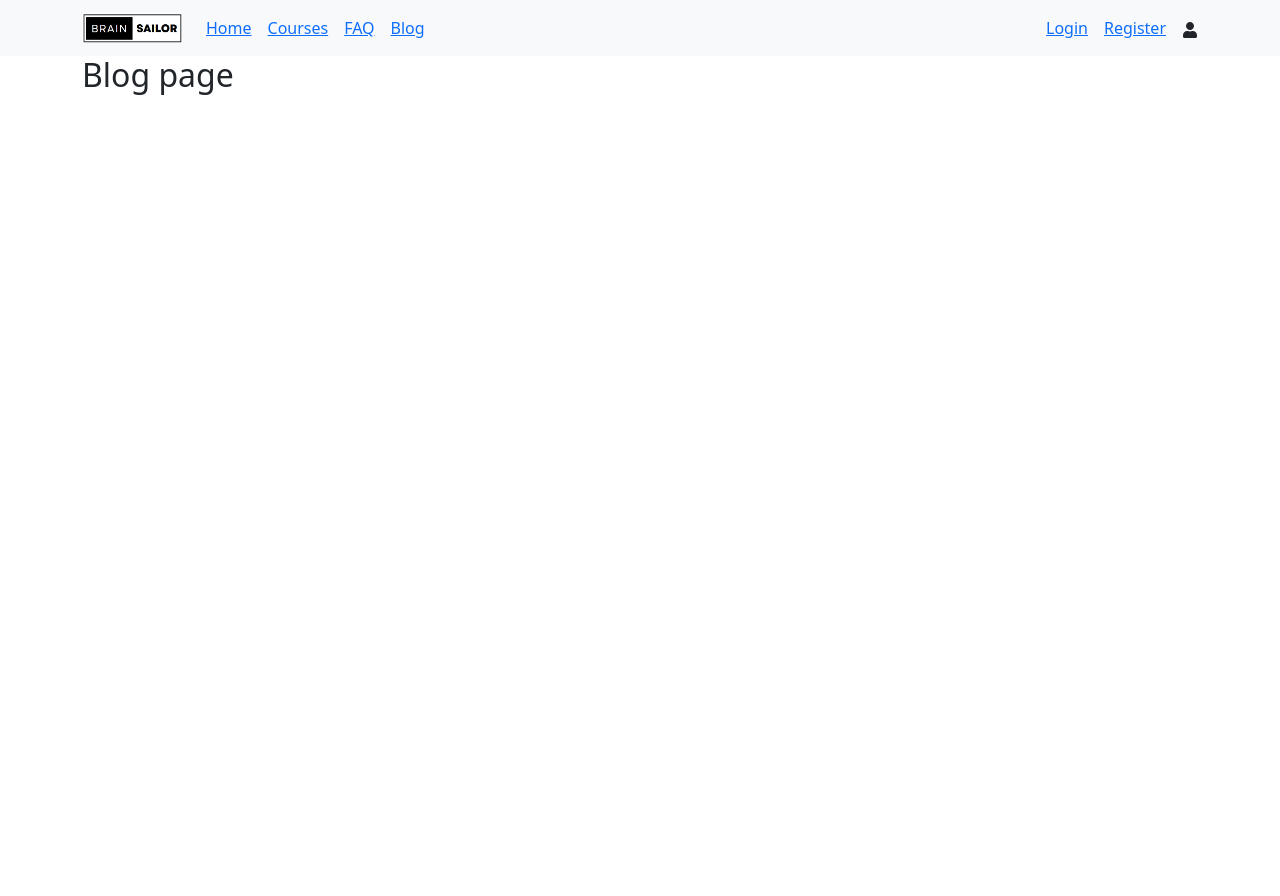
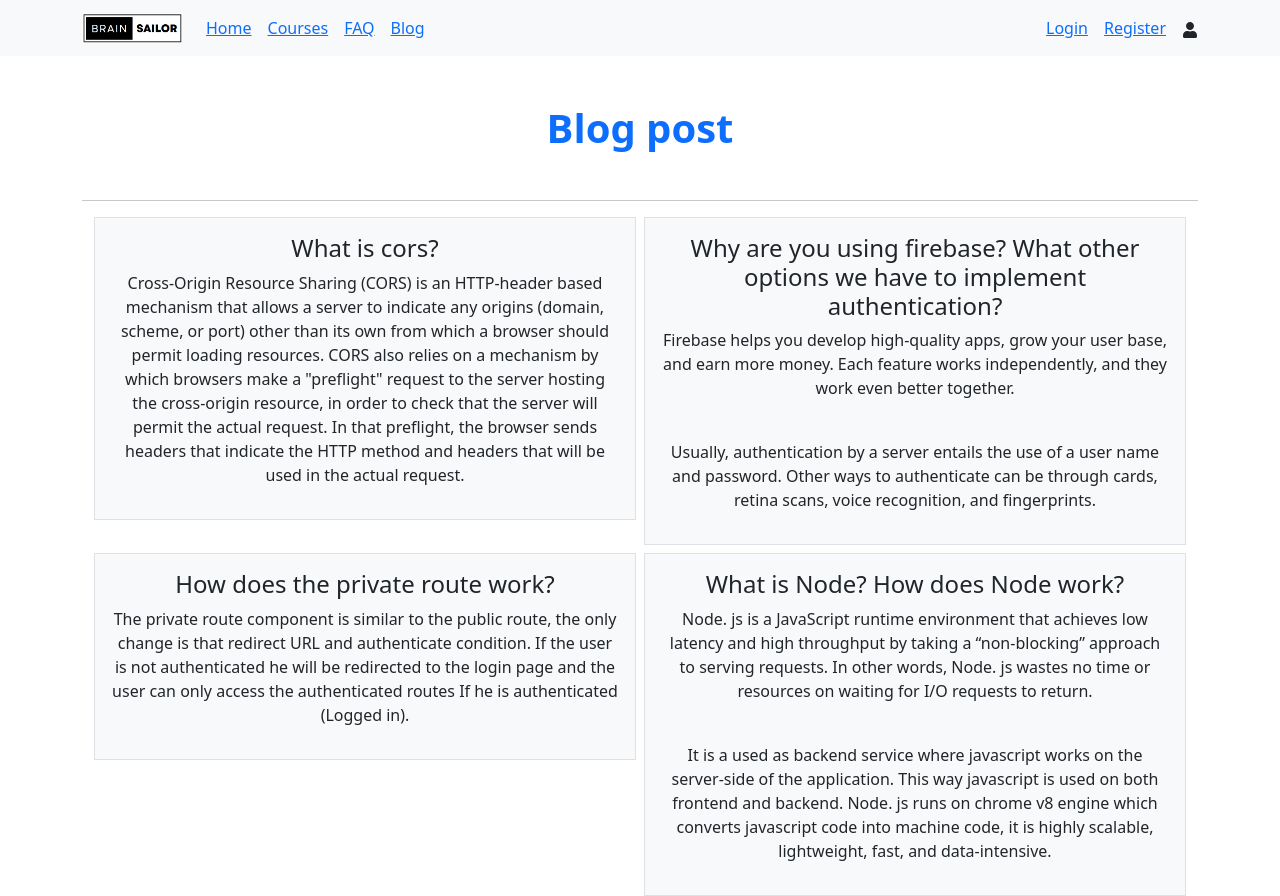
Before and after one commit to SayemAbdullah1/brain-sailor-client, a React (Create React App) app: page /blog in a window 1280 px wide. Before the commit the page ends 800 px from the top, so only its background shows below. Built offline with nearby package versions, Linux system fonts and the light colour scheme; no server answers.

Commit message:
update blog post

```diff
--- a/src/componants/pages/Blog/Blog.js
+++ b/src/componants/pages/Blog/Blog.js
@@ -5,7 +5,44 @@ const Blog = () => {
     return (
         <div>
             <Container>
-                <h2>Blog page</h2>
+                <h1 className='text-center mt-5 mb-5 fw-bold text-primary'>Blog post</h1>
+                <hr />
+                <div className="container text-center">
+                    <div className="row g-2">
+                        <div className="col-12 col-lg-6">
+                            <div className="p-3 border bg-light">
+                                <h4>What is cors?</h4>
+                                <p>Cross-Origin Resource Sharing (CORS) is an HTTP-header based mechanism that allows a server to indicate any origins (domain, scheme, or port) other than its own from which a browser should permit loading resources. CORS also relies on a mechanism by which browsers make a "preflight" request to the server hosting the cross-origin resource, in order to check that the server will permit the actual request. In that preflight, the browser sends headers that indicate the HTTP method and headers that will be used in the actual request.</p>
+                                </div>
+                        </div>
+                        <div className="col-12 col-lg-6">
+                            <div className="p-3 border bg-light">
+                                <h4>Why are you using firebase? What other options we have to implement authentication?</h4>
+                                <p>Firebase helps you develop high-quality apps, grow your user base, and earn more money. Each feature works independently, and they work even better together.</p> <br />
+                                <p>Usually, authentication by a server entails the use of a user name and password. Other ways to authenticate can be through cards, retina scans, voice recognition, and fingerprints.</p>
+                                </div>
+                        </div>
+                        <div className="col-12 col-lg-6">
+                            <div className="p-3 border bg-light">
+                                <h4>How does the private route work?</h4>
+                                <p>The private route component is similar to the public route, the only change is that redirect URL and authenticate condition. If the user is not authenticated he will be redirected to the login page and the user can only access the authenticated routes If he is authenticated (Logged in).</p>
+                                </div>
+                        </div>
+                        <div className="col-12 col-lg-6">
+                            <div className="p-3 border bg-light">
+                                <h4>What is Node? How does Node work?</h4>
+                                <p>Node. js is a JavaScript runtime environment that achieves low latency and high throughput by taking a “non-blocking” approach to serving requests. In other words, Node. js wastes no time or resources on waiting for I/O requests to return.</p>
+                                <br />
+                                <p>It is a used as backend service where javascript works on the server-side of the application. This way javascript is used on both frontend and backend. Node. js runs on chrome v8 engine which converts javascript code into machine code, it is highly scalable, lightweight, fast, and data-intensive.</p>
+                                </div>
+                        </div>
+
+
+
+
+
+                    </div>
+                </div>
             </Container>
         </div>
     );
```
